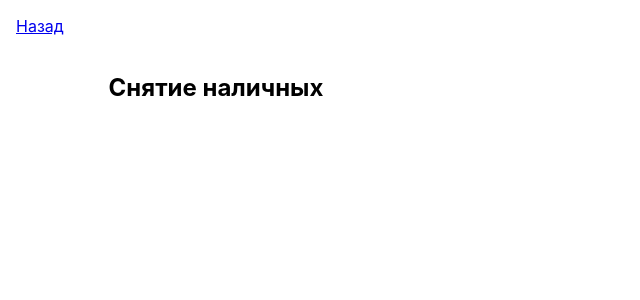
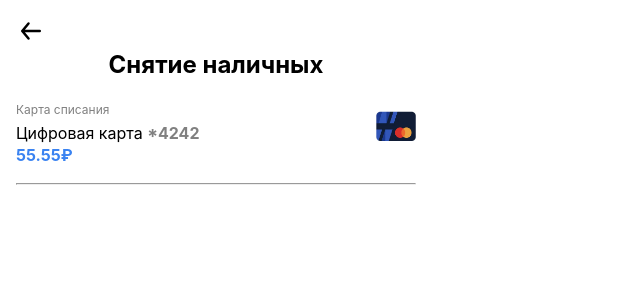
Before and after one commit to max1k/qrcash-react, a React (Create React App) app: page / in a window 1280 px wide. Both pictures are taken after a click on the element "Снять наличные". Shown: the top 300 px of the page, without its empty margins (0-640 px from the left). Built offline with nearby package versions, Linux system fonts and the light colour scheme.

Commit message:
Card selection initial

```diff
--- a/package.json
+++ b/package.json
@@ -13,6 +13,7 @@
     "@types/react-dom": "^18.3.0",
     "react": "^18.3.1",
     "react-dom": "^18.3.1",
+    "react-loader-spinner": "^6.1.6",
     "react-redux": "^9.1.2",
     "react-router-dom": "^6.23.0",
     "react-scripts": "5.0.1",
--- /dev/null
+++ b/src/component/CardSelection.tsx
@@ -0,0 +1,41 @@
+import {Row} from "./Row";
+
+import {ColoredLine} from "./ColoredLine";
+import {RotatingLines} from "react-loader-spinner";
+import {TCard} from "../state/initState";
+
+export type TCardSelectionOptions = {
+  header: string,
+  card: TCard | null,
+  onClick: () => void
+}
+
+export function CardSelection({header, card, onClick}: TCardSelectionOptions) {
+  if (!card) {
+    return (
+      <Row>
+      <RotatingLines
+        strokeColor="grey"
+        strokeWidth="5"
+        animationDuration="0.75"
+        width="25"
+        visible={true}
+      />
+      </Row>
+    );
+  }
+
+  return (
+    <div onClick={onClick}>
+      <Row>
+        <div style={{lineHeight: "5pt"}} >
+          <p style={{color: "gray", fontSize: 12}}>{header}</p>
+          <p>{card.name} <span style={{color: "gray", fontWeight: "bold"}} >*{card.shortNumber}</span></p>
+          <p style={{fontWeight: "bold", color: "#3A83F1"}}>{card.balance}₽</p>
+        </div>
+        <img src="/img/card.webp" height={30} style={{marginTop: 16}} alt={card.systemPlacingName}/>
+      </Row>
+      <ColoredLine color="#fafafa" />
+    </div>
+  );
+}
--- /dev/null
+++ b/src/component/ColoredLine.tsx
@@ -0,0 +1,15 @@
+export type TLineColor = {
+  color: string
+}
+
+export function ColoredLine({color}: TLineColor) {
+ return (
+    <hr
+      style={{
+        color: color,
+        backgroundColor: color,
+        height: 0
+      }}
+    />
+  );
+}
--- a/src/component/PageHeader.tsx
+++ b/src/component/PageHeader.tsx
@@ -6,6 +6,6 @@ type TPageHeaderParameter = {
 
 export function PageHeader({text}: TPageHeaderParameter) {
   return (
-    <h1 style={{textAlign: "center", fontSize: "18pt", paddingTop: "16pt", paddingBottom: "16pt"}}>{text}</h1>
+    <h1 style={{textAlign: "center", fontSize: "18pt", marginTop: "0pt"}}>{text}</h1>
   );
 }
--- a/src/component/Row.tsx
+++ b/src/component/Row.tsx
@@ -6,7 +6,7 @@ type TColumnContentParameter = {
 
 export function Row({children}: TColumnContentParameter) {
   return (
-    <div style={{display: "flex", justifyContent: "space-between", paddingBottom: "16pt"}}>
+    <div style={{display: "flex", justifyContent: "space-between"}}>
       {children}
     </div>
   );
--- a/src/page/withdraw/WithdrawCreatePage.tsx
+++ b/src/page/withdraw/WithdrawCreatePage.tsx
@@ -3,14 +3,30 @@ import {RootState} from "../../store";
 import {Link} from "react-router-dom";
 import {Column} from "../../component/Column";
 import {PageHeader} from "../../component/PageHeader";
+import {operationName, TCard} from "../../state/initState";
+import {CardSelection} from "../../component/CardSelection";
+import {useState} from "react";
+
+const cardMock: TCard = {
+  name: "Цифровая карта",
+  balance: 55.55,
+  cardType: "DEBET_CARD",
+  maskedNumber: "123456****7890",
+  paymentSystem: "",
+  publicId: "A1B2C3",
+  shortNumber: "4242",
+  systemPlacingName: ""
+}
 
 export default function WithdrawCreatePage() {
   const operationType = useSelector((state: RootState) => state.order.operationType);
+  const [card, setCard] = useState<TCard | null>(cardMock);
 
   return (
     <Column>
-      <Link to="/">Назад</Link>
-      <PageHeader text="Снятие наличных" />
+      <Link to="/"><img src="/img/arrow-back-svgrepo-com.svg" alt="Назад" width="30"/></Link>
+      <PageHeader text={operationName[operationType ?? ""]} />
+      <CardSelection header="Карта списания" card={card} onClick={() => null}/>
     </Column>
   );
 }
--- a/src/state/initState.ts
+++ b/src/state/initState.ts
@@ -1,10 +1,25 @@
 export type TOperationType = "cashWithDrawal" | "cashDeposit";
+export const operationName: {[key: string]: string} = {
+  "cashWithDrawal": "Снятие наличных",
+  "cashDeposit": "Внесение наличных"
+}
 
 export type TOrder = {
   orderId?: string,
   operationType?: TOperationType
 }
 
+export type TCard = {
+  publicId: string,
+  name: string,
+  maskedNumber: string,
+  shortNumber: string,
+  balance: number,
+  paymentSystem: string,
+  systemPlacingName: string,
+  cardType: "DEBET_CARD" | "CREDIT_CARD"
+}
+
 export const orderInitState: TOrder = {
   orderId: undefined,
   operationType: undefined,
```
Also changed, not shown: public/img/arrow-back-svgrepo-com.svg (added), 1 other file (tests, documents, lock files or other folders).
